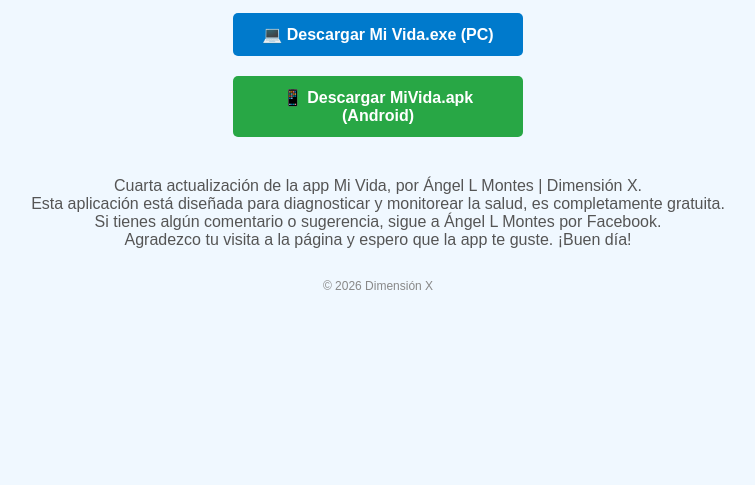
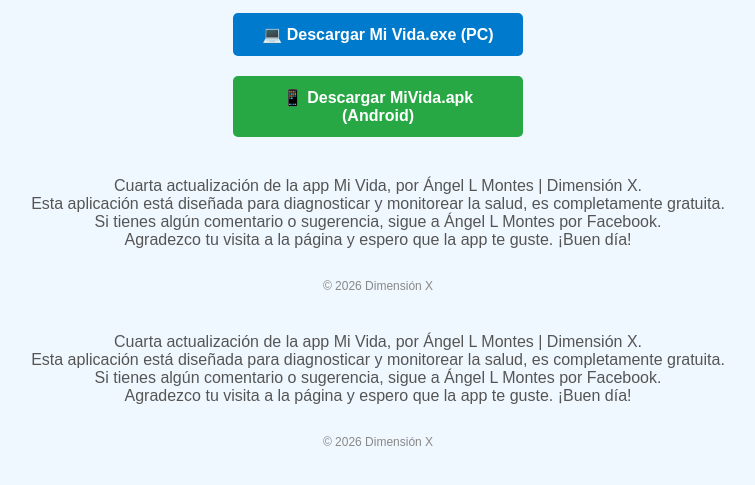
Before and after one commit to AngelLMontes/web, a plain HTML site: page index.html in a window 1280 px wide. Shown: the part 159-644 px from the top of the page, without its empty margins (262-1017 px from the left). Drawn offline with Linux system fonts and the light colour scheme.

Commit message:
Update index.html

```diff
--- a/index.html
+++ b/index.html
@@ -9,7 +9,6 @@
   <h1>Mi Vida — Aplicación</h1>
   <p>Descarga la aplicación desarrollada por Dimensión X para tu dispositivo preferido.</p>
 
-  <!-- BOTÓN PARA LAPTOP / PC -->
   <div style="margin-bottom: 20px;">
     <a href="https://github.com/AngelLMontes/web/raw/main/MiVida.exe"
        style="padding: 12px 20px; background-color: #007acc; color: white; text-decoration: none; border-radius: 5px; display: inline-block; font-weight: bold; width: 250px;">
@@ -17,7 +16,6 @@
     </a>
   </div>
 
-  <!-- BOTÓN PARA ANDROID -->
   <div style="margin-bottom: 30px;">
     <a href="https://github.com/AngelLMontes/web/releases/download/1.0.0/MiVida.apk"
        style="padding: 12px 20px; background-color: #28a745; color: white; text-decoration: none; border-radius: 5px; display: inline-block; font-weight: bold; width: 250px;">
@@ -35,3 +33,15 @@
   <p style="margin-top: 30px; font-size: 12px; color: #888;">© 2026 Dimensión X</p>
 </body>
 </html>
+  </div>
+
+  <p style="margin-top: 40px; color: #555;">
+    Cuarta actualización de la app Mi Vida, por Ángel L Montes | Dimensión X.<br>
+    Esta aplicación está diseñada para diagnosticar y monitorear la salud, es completamente gratuita.<br>
+    Si tienes algún comentario o sugerencia, sigue a Ángel L Montes por Facebook.<br>
+    Agradezco tu visita a la página y espero que la app te guste. ¡Buen día!
+  </p>
+
+  <p style="margin-top: 30px; font-size: 12px; color: #888;">© 2026 Dimensión X</p>
+</body>
+</html>
```
